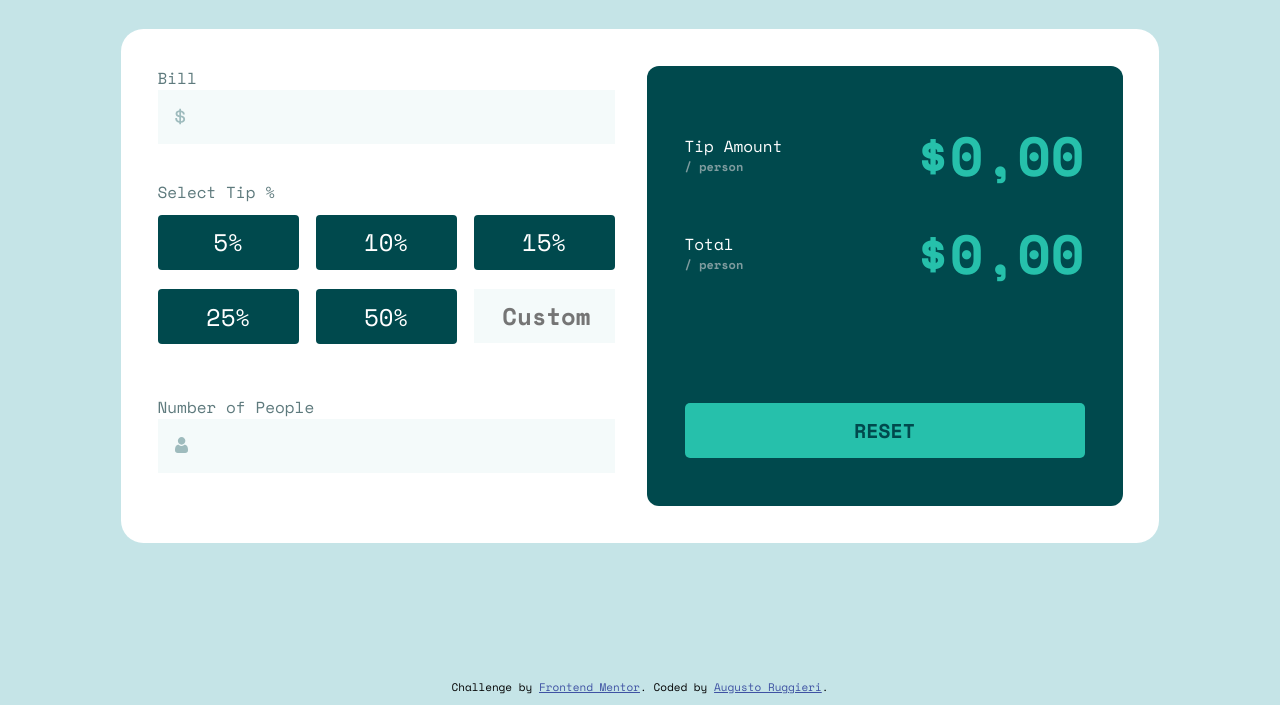
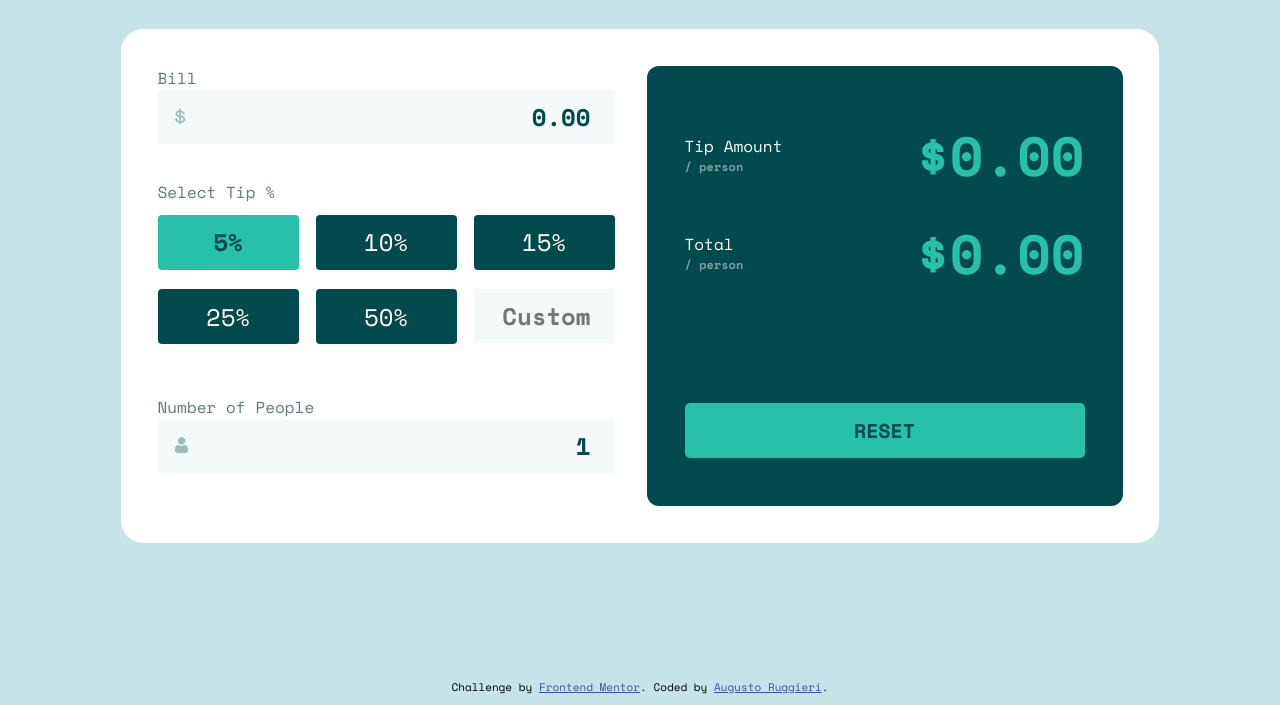
Before and after one commit to AugustoRuggieri/Tip-calculator, a plain HTML site: page index.html in a window 1280 px wide. Both pictures are taken after a click on the element "5%". Shown: the part 95-800 px from the top of the page. Drawn offline with nearby package versions, Linux system fonts and the light colour scheme.

Commit message:
added script

```diff
--- a/index.html
+++ b/index.html
@@ -8,7 +8,6 @@
 
   <link rel="icon" type="image/png" sizes="32x32" href="./images/favicon-32x32.png">
   <link rel="stylesheet" href="style.css">
-  <script rel="" src="script.js"></script>
 
   <title>Frontend Mentor | Tip calculator app</title>
 
@@ -43,7 +42,7 @@
           <label>Number of People</label>
           <label for="" class="error">Can't be zero</label>
           <br>
-          <input type="number" class="input people-input" id="people-input">
+          <input type="number" class="input people-input" id="people-input" value="">
         </article>
       </div>
 
@@ -53,7 +52,7 @@
             <p>Tip Amount</p>
             <p class="person">/ person</p>
           </div>
-          <div class="amount" id="tip-amount">$0,00</div>
+          <div class="amount" id="tip-amount"></div>
         </article>
 
         <article class="total">
@@ -61,7 +60,7 @@
             <p>Total</p>
             <p class="person">/ person</p>
           </div>
-          <div class="amount" id="total-amount">$0,00</div>
+          <div class="amount" id="total-amount"></div>
         </article>
 
         <div class="reset">RESET</div>
@@ -73,6 +72,7 @@
       Coded by <a href="#">Augusto Ruggieri</a>.
     </div>
   </footer>
+  <script rel="" src="script.js"></script>
 </body>
 
 </html>
--- a/script.js
+++ b/script.js
@@ -1,8 +1,55 @@
-document.getElementById("people-input").addEventListener("input", showErrorMsg);
+const billInput = document.getElementById("bill-input");
+const peopleInput = document.getElementById("people-input");
+const tipPerPerson = document.getElementById("tip-amount");
+const totalPerPerson = document.getElementById("total-amount");
+const tips = document.querySelectorAll(".tips");
 
-function showErrorMsg(e) {
-    console.log(e);
-    if(document.getElementById("people-input").value === 0) {
-        document.getElementsByClassName("error").style.display = block;
+billInput.addEventListener("input", handleBillValue);
+peopleInput.addEventListener("input", handlePeopleValue);
+tips.forEach(function(val) {
+    val.addEventListener("click", handleClick);
+});
+
+billInput.value = "0.00";
+peopleInput.value = "1";
+tipPerPerson.innerHTML = "$" + (0.0).toFixed(2);
+totalPerPerson.innerHTML = "$" + (0.0).toFixed(2);
+
+let billValue = 0.0;
+let peopleValue = 1;
+let tipValue = 0.0;
+
+function handleBillValue() {
+    billValue = parseFloat(billInput.value);
+    console.log(billValue);
+    calculateTip();
+}
+
+function handlePeopleValue() {
+    peopleValue = parseFloat(peopleInput.value);
+    console.log(peopleValue);
+    calculateTip();
+}
+
+function handleClick(event) {
+    tips.forEach(function(val) {
+        val.classList.remove("active-tip");
+        if(event.target.innerHTML == val.innerHTML) {
+            console.log(event.target.innerHTML);
+            console.log(val.innerHTML);
+            val.classList.add("active-tip");
+            tipValue = parseFloat(val.innerHTML)/100;
+            console.log(tipValue);
+        }
+    });
+    calculateTip();
+}
+
+function calculateTip() {
+    if(peopleValue >= 1) {
+        let tipAmount = (billValue * tipValue) / peopleValue;
+        let total = (billValue + tipAmount) / peopleValue;
+        tipPerPerson.innerHTML = "$" + tipAmount.toFixed(2);
+        totalPerPerson.innerHTML = "$" + total.toFixed(2);
     }
-};
+}
--- a/style.css
+++ b/style.css
@@ -55,9 +55,9 @@ input {
     font-size: 24px;
     font-weight: bolder;
 
-    padding: 5px;
-    padding-right: 18px;
+    padding: 5px 0 5px 0;
     text-align: right;
+    width: 312px;
 }
 
 .bill-input {
@@ -69,7 +69,7 @@ input {
     display: grid;
     margin-top: 0.7rem;
     margin-bottom: 2rem;
-    grid-template-columns: 144px 144px;
+    grid-template-columns: 146px 146px;
     column-gap: 18px;
     row-gap: 18px;
 }
@@ -168,6 +168,12 @@ footer {
     color: hsl(228, 45%, 44%);
 }
 
+
+
+/*------------- MEDIA QUERIES -------------*/
+
+
+
 @media only screen and (min-width: 1000px) {
     body {
         display: flex;
```
